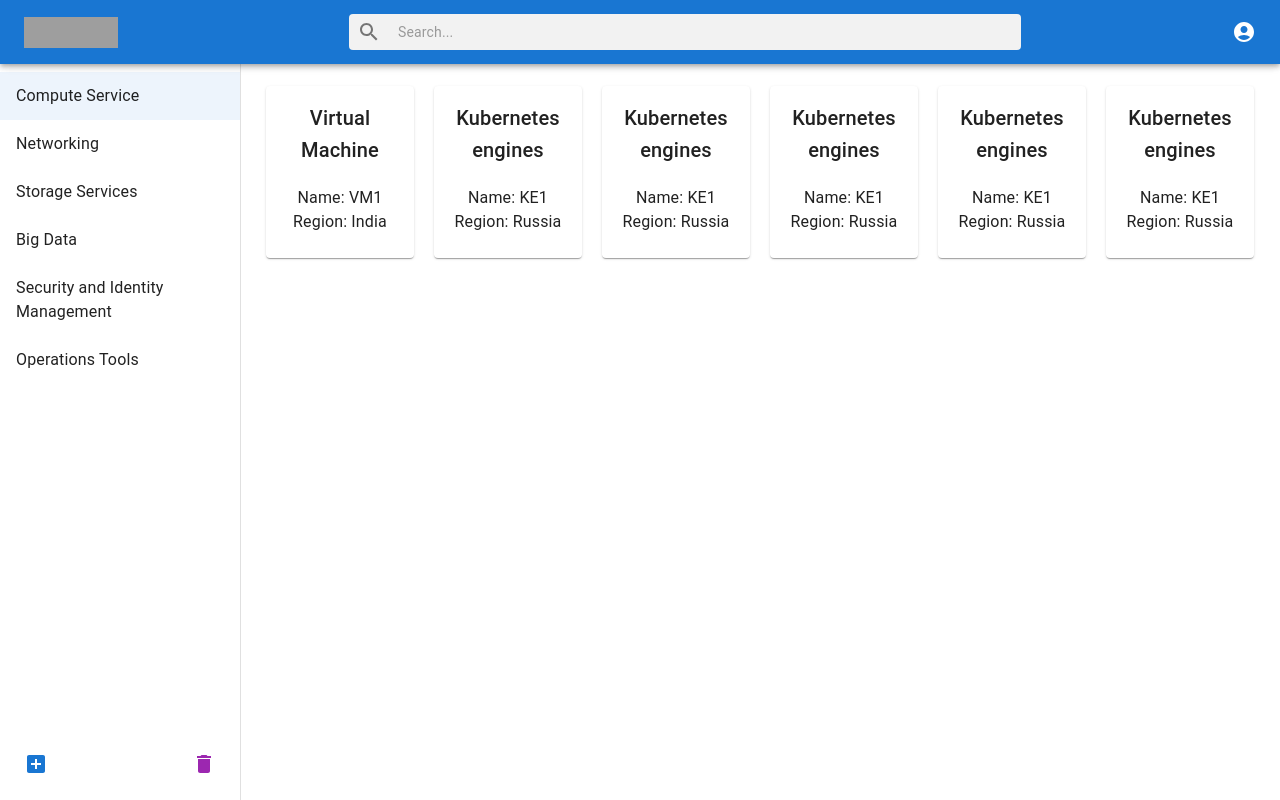
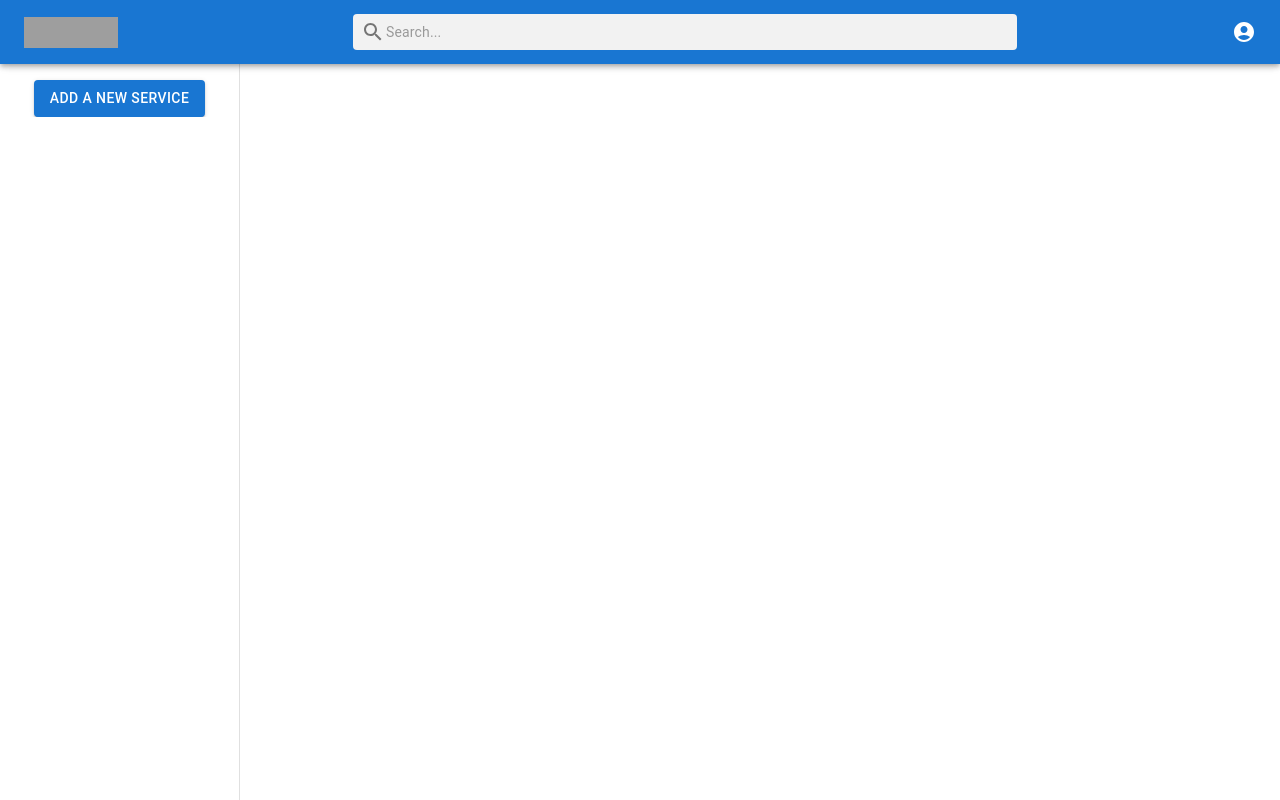
Before and after one commit to suhailshaik04/react-HasIn, a React (Create React App) app in the folder my-app/: page / in a window 1280 px wide. Built offline with nearby package versions, Linux system fonts and the light colour scheme; grey boxes are pictures that could not be loaded; the HTML template or start-up script is replaced by a standard one.

Commit message:
Added Services and subservices

```diff
--- a/my-app/src/components/Header/Header.css
+++ b/my-app/src/components/Header/Header.css
@@ -45,3 +45,7 @@
     width: 94px;
     height: 31px;
   }
+
+  .header{
+    z-index: 2;
+  }
--- a/my-app/src/components/Header/Header.js
+++ b/my-app/src/components/Header/Header.js
@@ -6,7 +6,6 @@ import SearchIcon from '@mui/icons-material/Search';
 import AccountCircleIcon from '@mui/icons-material/AccountCircle';
 import hashedinlogo from './hashedinlogo.png';
 import './Header.css';
-import zIndex from '@mui/material/styles/zIndex';
 
 function Header() {
   const [searchQuery, setSearchQuery] = useState('');
@@ -16,7 +15,7 @@ function Header() {
     // perform search or filtering logic here
   };
   return (
-    <AppBar>
+    <AppBar className='header'>
       <Toolbar>
       <div className="header-logo">
           <img src={hashedinlogo} alt="My Logo" />
--- a/my-app/src/components/Sidebar/Sidebar.css
+++ b/my-app/src/components/Sidebar/Sidebar.css
@@ -1,55 +1,7 @@
-.sidebar {
-  display: flex;
+.Sidebar{
+  position: relative;
+  z-index: 1;
 }
-
-.drawer {
-  width: 240px;
-  margin-top: 64px;
-  z-index: 0;
+.add-service-button{
+  color: white !important;
 }
-
-.drawerPaper {
-  width: 240px;
-}
-
-.drawerContainer {
-  overflow-y: auto;
-}
-
-.buttonContainer {
-  display: flex;
-  justify-content: space-between;
-  margin-top: auto;
-  padding: 16px;
-}
-
-.button {
-  background-color: #2196f3;
-  color: white;
-}
-
-.content {
-  padding: 16px;
-}
-
-.card {
-  margin: 10px;
-  width: 90%;
-  max-width: 400px;
-  display: inline-block;
-}
-
-.card__title {
-  font-size: 20px;
-  font-weight: bold;
-  margin-bottom: 10px;
-}
-
-.card__description {
-  font-size: 16px;
-  margin-bottom: 10px;
-}
-
-.cardContainer{
-  display: flex;
-}
--- a/my-app/src/components/Sidebar/Sidebar.js
+++ b/my-app/src/components/Sidebar/Sidebar.js
@@ -1,145 +1,116 @@
-import React, { useState } from "react";
-import { List, ListItem, ListItemIcon, ListItemText, Drawer, AppBar, Toolbar, Typography, IconButton, Card, CardContent } from "@mui/material";
-import { AddBox, Delete } from "@mui/icons-material";
-import "./Sidebar.css";
+import * as React from 'react';
+import Box from '@mui/material/Box';
+import Drawer from '@mui/material/Drawer';
+import CssBaseline from '@mui/material/CssBaseline';
+import Toolbar from '@mui/material/Toolbar';
+import List from '@mui/material/List';
+import ListItem from '@mui/material/ListItem';
+import ListItemButton from '@mui/material/ListItemButton';
+import ListItemIcon from '@mui/material/ListItemIcon';
+import ListItemText from '@mui/material/ListItemText';
+import Dialog from '@mui/material/Dialog';
+import DialogTitle from '@mui/material/DialogTitle';
+import DialogContent from '@mui/material/DialogContent';
+import DialogActions from '@mui/material/DialogActions';
+import SettingsIcon from '@mui/icons-material/Settings';
+import DeleteIcon from '@mui/icons-material/Delete';
+import Button from '@mui/material/Button';
+
+import './Sidebar.css'
+import { TextField } from "@mui/material";
+import ServiceDetails from "../serviceDetails/serviceDetails";
 
 const drawerWidth = 240;
 
-const Sidebar = () => {
-  const [services, setServices] = useState([
-    {
-      name: "Compute Service",
-      subservices: [
-        { title: "Virtual Machine", description: `Name: VM1\n Region: India` },
-        { title: "Kubernetes engines", description: `Name: KE1\n Region: Russia` },
-        { title: "Kubernetes engines", description: `Name: KE1\n Region: Russia` },
-        { title: "Kubernetes engines", description: `Name: KE1\n Region: Russia` },
-        { title: "Kubernetes engines", description: `Name: KE1\n Region: Russia` },
-        { title: "Kubernetes engines", description: `Name: KE1\n Region: Russia` },
-      ]
-    },
-    {
-      name: "Networking",
-      subservices: [
-        { title: "VPC", description: "This is VPC" },
-        { title: "Subservice 2B", description: "This is Subservice 2B" },
-        { title: "Subservice 2B", description: "This is Subservice 2B" },
-        { title: "Subservice 2B", description: "This is Subservice 2B" },
-        { title: "Subservice 2B", description: "This is Subservice 2B" },
-        { title: "Subservice 2B", description: "This is Subservice 2B" },
-      ]
-    },
-    {
-      name: "Storage Services",
-      subservices: [
-        { title: "Object Storage", description: "This is Subservice 3A" },
-        { title: "File Storage", description: "This is Subservice 3B" },
-        { title: "File Storage", description: "This is Subservice 3B" },
-        { title: "File Storage", description: "This is Subservice 3B" },
-        { title: "File Storage", description: "This is Subservice 3B" },
-        { title: "File Storage", description: "This is Subservice 3B" },
-      ]
-    },
-    {
-      name: "Big Data",
-      subservices: [
-        { title: "Subservice 4A", description: "This is Subservice 4A" },
-        { title: "Subservice 4B", description: "This is Subservice 4B" },
-        { title: "Subservice 4B", description: "This is Subservice 4B" },
-        { title: "Subservice 4B", description: "This is Subservice 4B" },
-        { title: "Subservice 4B", description: "This is Subservice 4B" },
-        { title: "Subservice 4B", description: "This is Subservice 4B" },
-      ]
-    },
-    {
-      name: "Security and Identity Management",
-      subservices: [
-        { title: "Subservice 5A", description: "This is Subservice 5A" },
-        { title: "Subservice 5B", description: "This is Subservice 5B" },
-        { title: "Subservice 5B", description: "This is Subservice 5B" },
-        { title: "Subservice 5B", description: "This is Subservice 5B" },
-        { title: "Subservice 5B", description: "This is Subservice 5B" },
-        { title: "Subservice 5B", description: "This is Subservice 5B" },
-      ]
-    },
-    {
-      name: "Operations Tools",
-      subservices: [
-        { title: "Subservice 6A", description: "This is Subservice 6A" },
-        { title: "Subservice 6B", description: "This is Subservice 6B" },
-        { title: "Subservice 6B", description: "This is Subservice 6B" },
-        { title: "Subservice 6B", description: "This is Subservice 6B" },
-        { title: "Subservice 6B", description: "This is Subservice 6B" },
-        { title: "Subservice 6B", description: "This is Subservice 6B" },
-      ]
-    }
-  ]);
-  const [selectedServiceIndex, setSelectedServiceIndex] = useState(0);
+function ClippedDrawer() {
+    const [open, setOpen] = React.useState(false);
+    const [listItems, setListItems] = React.useState([]);
+    const [selectedItem, setSelectedItem] = React.useState(null);
+    const [newItemName, setNewItemName] = React.useState('');
 
-  const handleServiceClick = (index) => {
-    setSelectedServiceIndex(index);
+    const handleListItemClick = (index) => {
+        setSelectedItem(index);
     };
 
-  const handleAddService = () => {
-    setServices([
-      ...services,
-      {
-        name: `Service ${services.length + 1}`,
-        subservices: []
-      }
-    ]);
+    const handleClose = () => {
+        setOpen(false);
     };
 
-  const handleDeleteService = () => {
-    if (services.length > 1) {
-      const updatedServices = [...services];
-      updatedServices.splice(selectedServiceIndex, 1);
-      setServices(updatedServices);
-      setSelectedServiceIndex(0);
+    const handleSave = () => {
+        if (newItemName !== '') {
+            setListItems([...listItems, newItemName]);
         }
+        setOpen(false);
+        setNewItemName('');
+    };
+
+    const handleDelete = () => {
+        const newListItems = [...listItems];
+        newListItems.splice(selectedItem, 1);
+        setListItems(newListItems);
+        setSelectedItem(null);
     };
 
     return (
-      <div className="sidebar">
-        <Drawer variant="permanent" className="drawer" classes={{ paper: "drawerPaper" }}>
+        <Box className='Sidebar' sx={{ display: 'flex' }}>
+            <CssBaseline />
+            <Drawer
+                variant="permanent"
+                sx={{
+                    width: drawerWidth,
+                    flexShrink: 0,
+                    [`& .MuiDrawer-paper`]: { width: drawerWidth, boxSizing: 'border-box' },
+                }}
+            >
                 <Toolbar />
-          <div className="drawerContainer">
+                <Box sx={{ overflow: 'auto' }}>
                     <List>
-              {services.map((service, index) => (
-                  <ListItem button key={index} onClick={() => handleServiceClick(index)} selected={selectedServiceIndex === index}>
-                    <ListItemText primary={service.name} />
+                        {listItems.map((text, index) => (
+                            <ListItem key={text} disablePadding onClick={() => handleListItemClick(index)}>
+                                <ListItemButton>
+                                    <ListItemIcon>
+                                        <SettingsIcon />
+                                    </ListItemIcon>
+                                    <ListItemText primary={text} />
+                                    <ListItemIcon>
+                                        <DeleteIcon onClick={(event) => {
+                                            event.stopPropagation();
+                                            setSelectedItem(index);
+                                            handleDelete();
+                                        }} />
+                                    </ListItemIcon>
+                                </ListItemButton>
                             </ListItem>
                         ))}
                     </List>
+                    <Button variant="contained" onClick={() => setOpen(true)}>Add a new Service</Button>
+                    <Dialog open={open} onClose={handleClose}>
+                        <DialogTitle>Add a new Service</DialogTitle>
+                        <DialogContent>
+                            <TextField
+                                autoFocus
+                                margin="dense"
+                                label="Service Name"
+                                fullWidth
+                                value={newItemName}
+                                onChange={(e) => setNewItemName(e.target.value)}
+                            />
+                        </DialogContent>
+                        <DialogActions>
+                            <Button onClick={handleClose}>Cancel</Button>
+                            <Button onClick={handleSave}>Save</Button>
+                        </DialogActions>
+                    </Dialog>
+                </Box>
+            </Drawer>
+            <Box component="main" sx={{ flexGrow: 1, p: 3 }}>
+                {selectedItem !== null && (
+                    <div>
+                        {selectedItem !== null && <ServiceDetails serviceName={listItems[selectedItem]} />}
                     </div>
-          <div className="buttonContainer">
-            <IconButton color="primary" className="button" onClick={handleAddService}>
-              <AddBox />
-            </IconButton>
-            <IconButton
-                color="secondary"
-                className="button"
-                onClick={handleDeleteService}
-                disabled={services.length === 1}
-            >
-              <Delete />
-            </IconButton>
-          </div>
-        </Drawer>
-        <div className="content">
-          <div className="cardContainer">
-            {services[selectedServiceIndex].subservices.map((subservice, index) => (
-                <Card key={index} className="card">
-                  <CardContent>
-                    <Typography variant="h6">{subservice.title}</Typography>
-                    <br/>
-                    <Typography variant="body1" style={{ whiteSpace: "pre-line" }}>{subservice.description}</Typography>
-                  </CardContent>
-                </Card>
-            ))}
-          </div>
-        </div>
-      </div>
+                )}
+            </Box>
+        </Box>
     );
-};
-export default Sidebar;
+}
+export default ClippedDrawer
--- /dev/null
+++ b/my-app/src/components/serviceDetails/addSubServicesForm.js
@@ -0,0 +1,42 @@
+import {Card, CardContent, TextField} from "@mui/material";
+import Typography from "@mui/material/Typography";
+import Button from "@mui/material/Button";
+import {useState} from "react";
+
+function AddSubServiceForm({ onAddSubService }) {
+    const [name, setName] = useState('');
+    const [description, setDescription] = useState('');
+
+    const handleSubmit = (e) => {
+        e.preventDefault();
+        onAddSubService(name, description);
+        setName('');
+        setDescription('');
+    };
+
+    return (
+        <Card sx={{ minWidth: 275, m: 2 }}>
+            <CardContent>
+                <Typography sx={{ fontSize: 14 }} color="text.secondary" gutterBottom>
+                    + Add Sub Service
+                </Typography>
+                <form onSubmit={handleSubmit}>
+                    <TextField
+                        label="Name"
+                        fullWidth
+                        value={name}
+                        onChange={(e) => setName(e.target.value)}
+                    />
+                    <TextField
+                        label="Description"
+                        fullWidth
+                        value={description}
+                        onChange={(e) => setDescription(e.target.value)}
+                    />
+                    <Button type="submit">Add</Button>
+                </form>
+            </CardContent>
+        </Card>
+    );
+}
+export default AddSubServiceForm;
--- /dev/null
+++ b/my-app/src/components/serviceDetails/serviceDetails.js
@@ -0,0 +1,49 @@
+import React,{useState} from 'react';
+import {Card, CardContent} from "@mui/material";
+import Typography from "@mui/material/Typography";
+import Button from "@mui/material/Button";
+import Box from "@mui/material/Box";
+import AddSubServiceForm from "./addSubServicesForm";
+import './subservice.css'
+
+function ServiceDetails({serviceName}) {
+    const [subServices, setSubServices] = useState([]);
+    const [showForm, setShowForm] = useState(false);
+
+    const handleAddSubService = (name, description) => {
+        setSubServices([...subServices, {name, description}]);
+        setShowForm(false); // Hide the form after submission
+    };
+
+    return (
+        <div>
+            <Typography variant="h3">Selected: {serviceName}</Typography>
+            <Box sx={{ display: 'flex', flexWrap: 'wrap' }}>
+                {subServices.length > 0 ? (
+                    subServices.map(subService => (
+                        <Card key={subService.name} sx={{ minWidth: 275, m: 2 }}>
+                            <CardContent>
+                                <Typography sx={{ fontSize: 14 }} color="text.secondary" gutterBottom>
+                                    {subService.name}
+                                </Typography>
+                                <Typography variant="body2" component="p">
+                                    {subService.description}
+                                </Typography>
+                            </CardContent>
+                        </Card>
+                    ))
+                ) : (
+                    <Typography variant="body1">Add Sub Services to display them</Typography>
+                )}
+                {!showForm && (
+                    <Button className='subservice-button' variant="contained" onClick={() => setShowForm(true)}>Add Sub Service</Button>
+                )}
+                {showForm && (
+                    <AddSubServiceForm onAddSubService={handleAddSubService} onCancel={() => setShowForm(false)} />
+                )}
+            </Box>
+        </div>
+    );
+}
+
+export default ServiceDetails;
```
Also changed, not shown: my-app/src/components/serviceDetails/subservice.css (added), my-app/src/fetchData/getData.js (added). Lines whose indentation alone changed are shown as unchanged.
